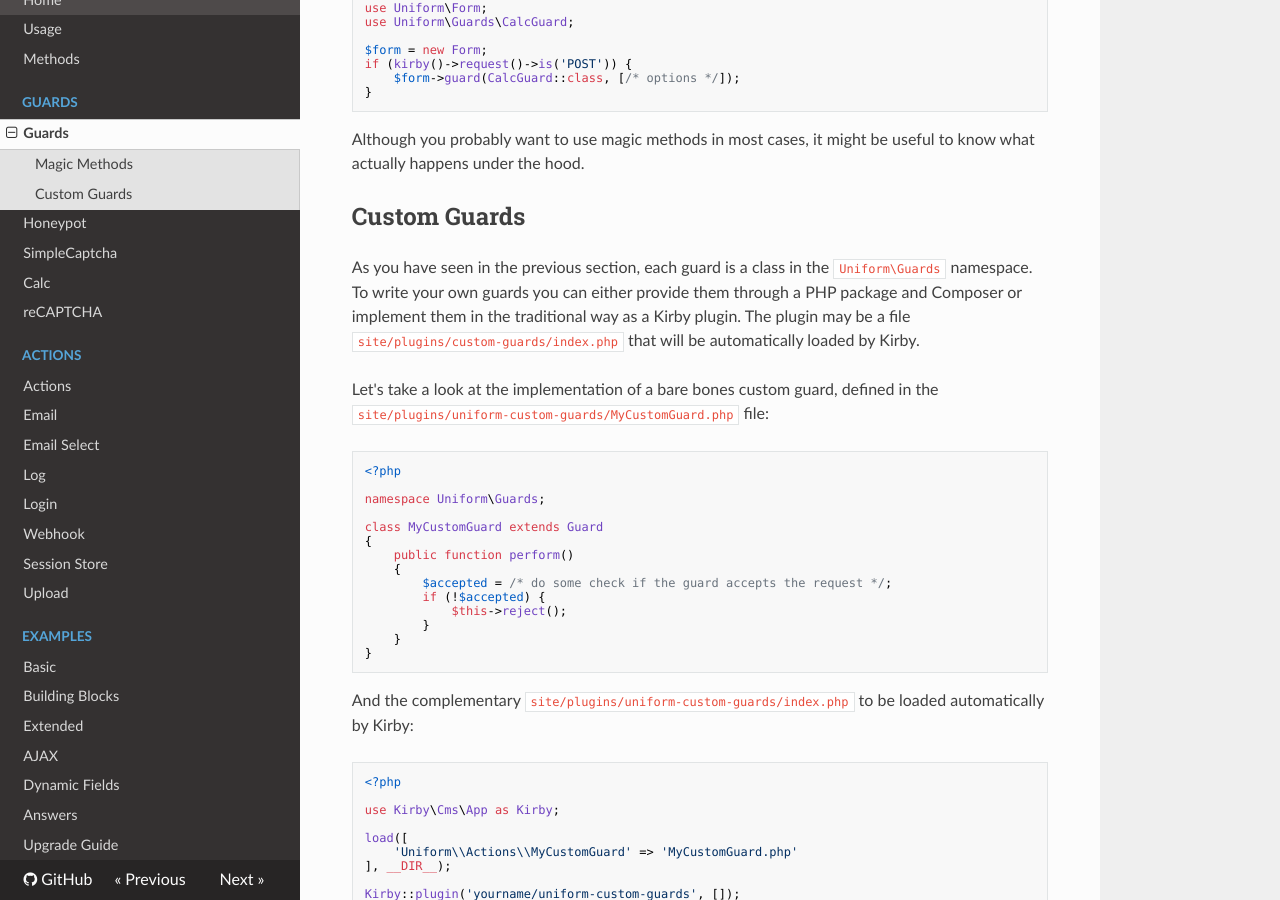
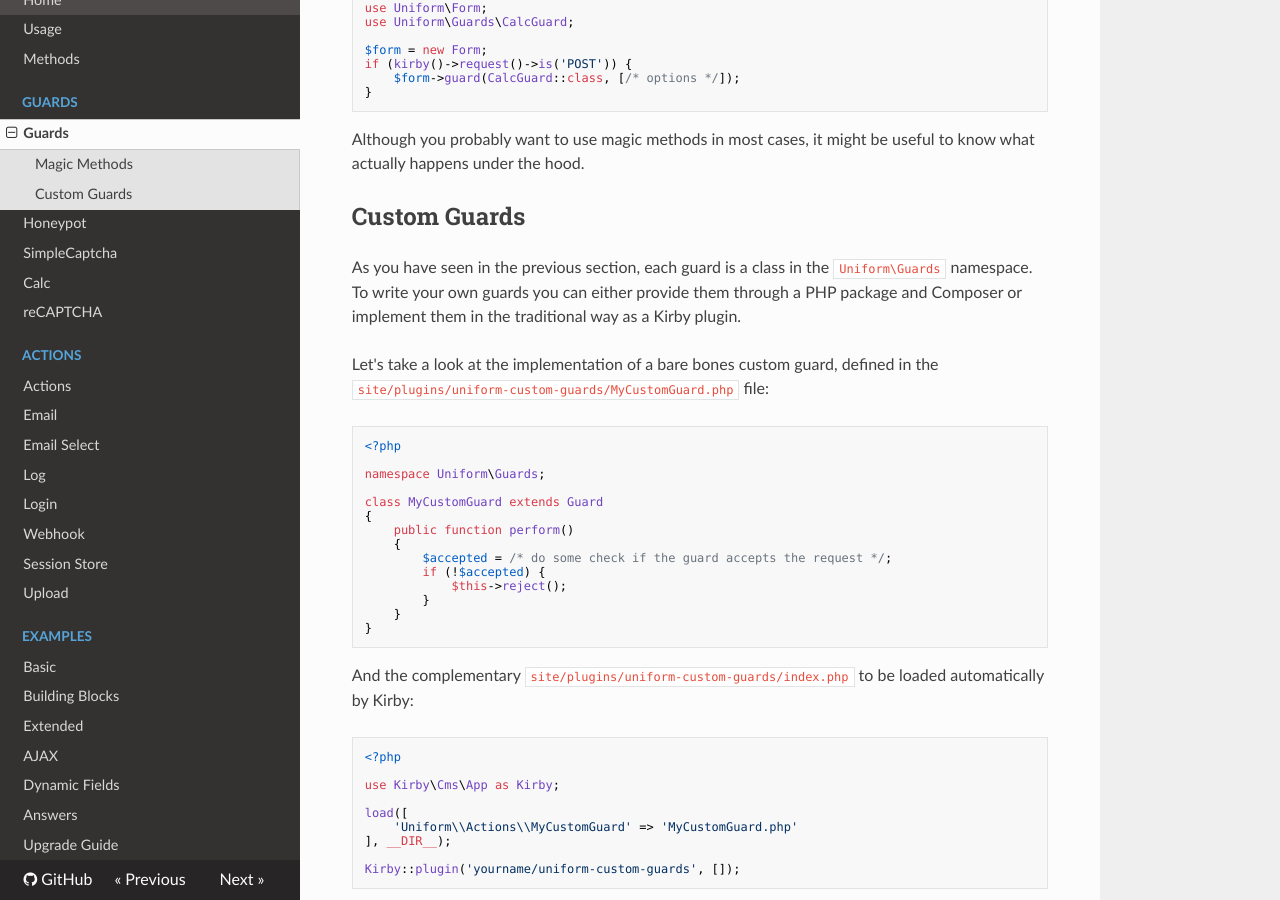
Before and after one commit to mzur/kirby-uniform, an MkDocs documentation site: the page built from docs/guards/guards.md, in a window 1280 px wide and 900 px high, scrolled down 965 px. Built offline with MkDocs 1.6.1, drawn with Linux system fonts in a browser that asks for light colours; nearby versions of some CDN libraries; old or Windows-style settings are respelled for this version of MkDocs.

Commit message:
Bring actions and guards readme to be in sync

```diff
--- a/docs/guards/guards.md
+++ b/docs/guards/guards.md
@@ -55,7 +55,7 @@ Although you probably want to use magic methods in most cases, it might be usefu
 
 ## Custom Guards
 
-As you have seen in the previous section, each guard is a class in the `Uniform\Guards` namespace. To write your own guards you can either provide them through a PHP package and Composer or implement them in the traditional way as a Kirby plugin. The plugin may be a file `site/plugins/custom-guards/index.php` that will be automatically loaded by Kirby.
+As you have seen in the previous section, each guard is a class in the `Uniform\Guards` namespace. To write your own guards you can either provide them through a PHP package and Composer or implement them in the traditional way as a Kirby plugin.
 
 Let's take a look at the implementation of a bare bones custom guard, defined in the `site/plugins/uniform-custom-guards/MyCustomGuard.php` file:
 
```
